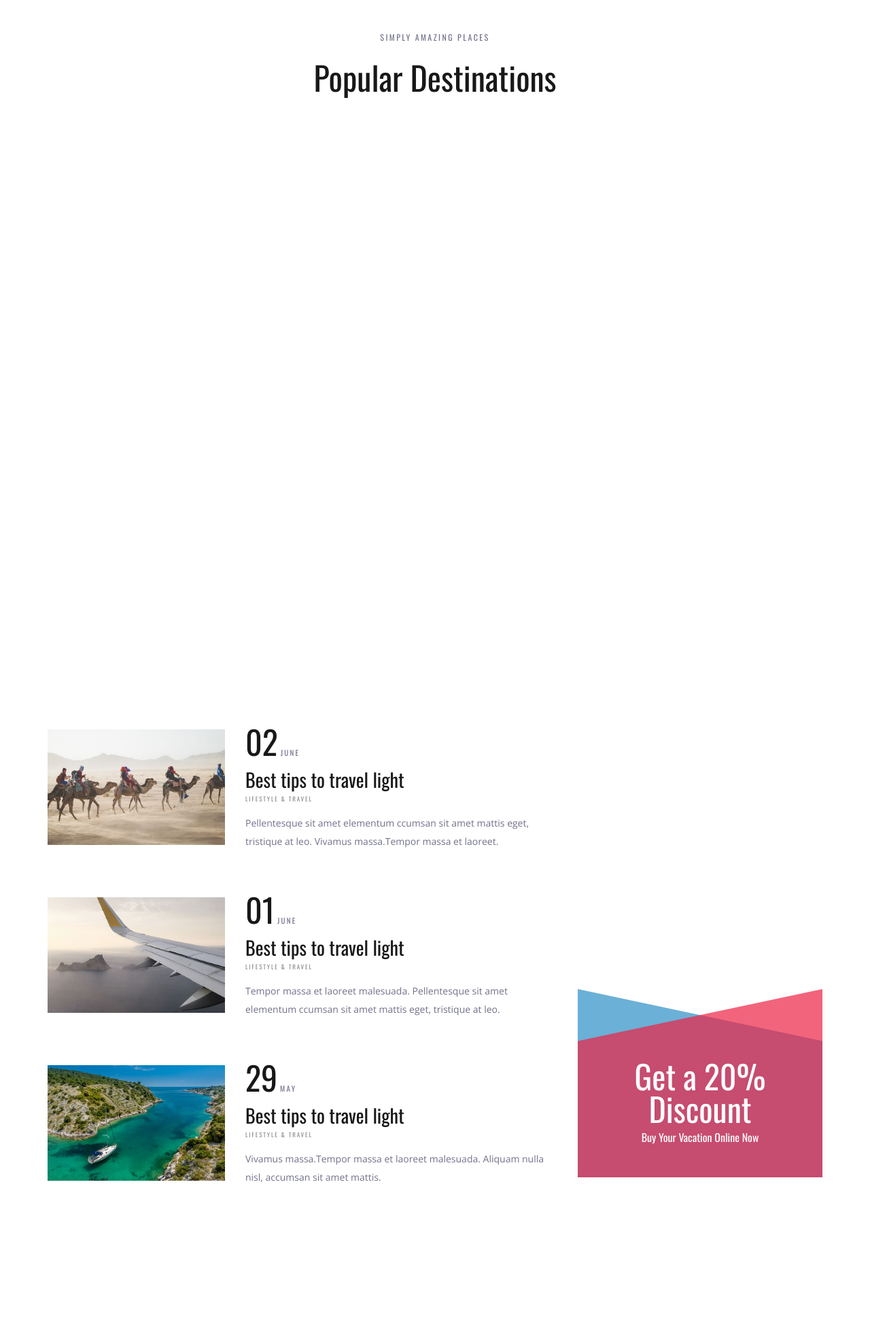
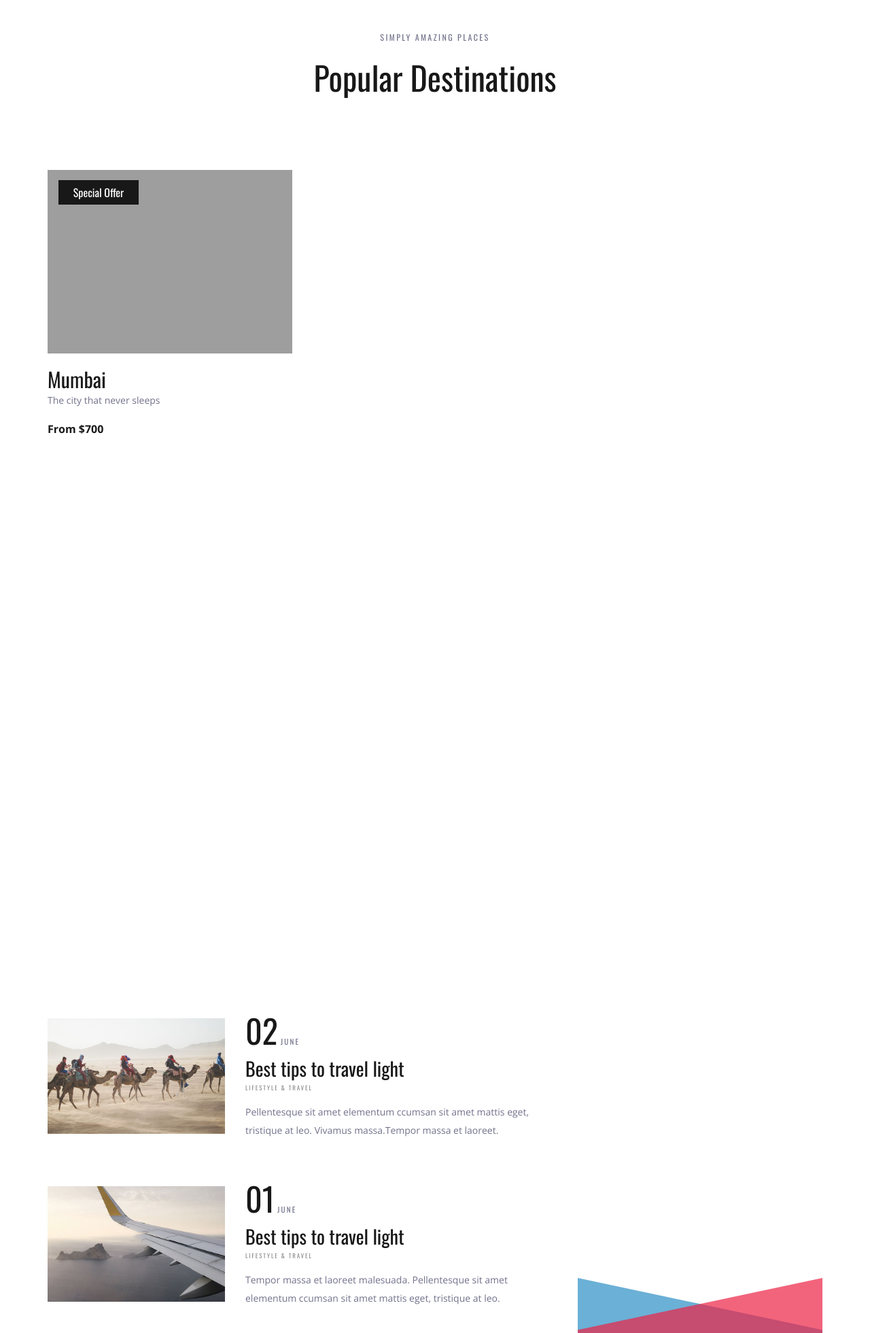
Before and after one commit to Somsubhra1/django-telusko-101, a Django app: page / in a window 1280 px wide. Shown: the part 1235-3196 px from the top of the page at 68% size. Run offline with Django 3.2, Linux system fonts and the light colour scheme; some libraries are stand-ins or nearby versions; grey boxes are pictures that could not be loaded.

Commit message:
Single destination view done

```diff
--- a/telusko/templates/index.html
+++ b/telusko/templates/index.html
@@ -280,24 +280,24 @@
 					<div class="col">
 						<div class="destinations_container item_grid">
 
-							{% for dest in dests %}
+							{% comment %} {% for dest in dests %} {% endcomment %}
 							<!-- Destination -->
 							<div class="destination item">
 								<div class="destination_image">
-									<img src="{{baseUrl}}/{{dest.img}}" alt="">
+									<img src="{{baseUrl}}/{{dest1.img}}" alt="">
 									<div class="spec_offer text-center"><a href="#">Special Offer</a></div>
 								</div>
 								<div class="destination_content">
-									<div class="destination_title"><a href="destinations.html">{{dest.name}}</a>
+									<div class="destination_title"><a href="destinations.html">{{dest1.name}}</a>
 									</div>
 									<div class="destination_subtitle">
-										<p>{{dest.desc}}</p>
+										<p>{{dest1.desc}}</p>
 									</div>
-									<div class="destination_price">From ${{dest.price}}</div>
+									<div class="destination_price">From ${{dest1.price}}</div>
 								</div>
 							</div>
 
-							{% endfor %}
+							{% comment %} {% endfor %} {% endcomment %}
 
 						</div>
 					</div>
--- a/telusko/travello/views.py
+++ b/telusko/travello/views.py
@@ -7,4 +7,7 @@ from .models import Destination
 def index(request):
 
     dest1 = Destination()
+    dest1.name = "Mumbai"
+    dest1.desc = "The city that never sleeps"
+    dest1.price = 700
     return render(request, "index.html", {"dest1": dest1})
```
